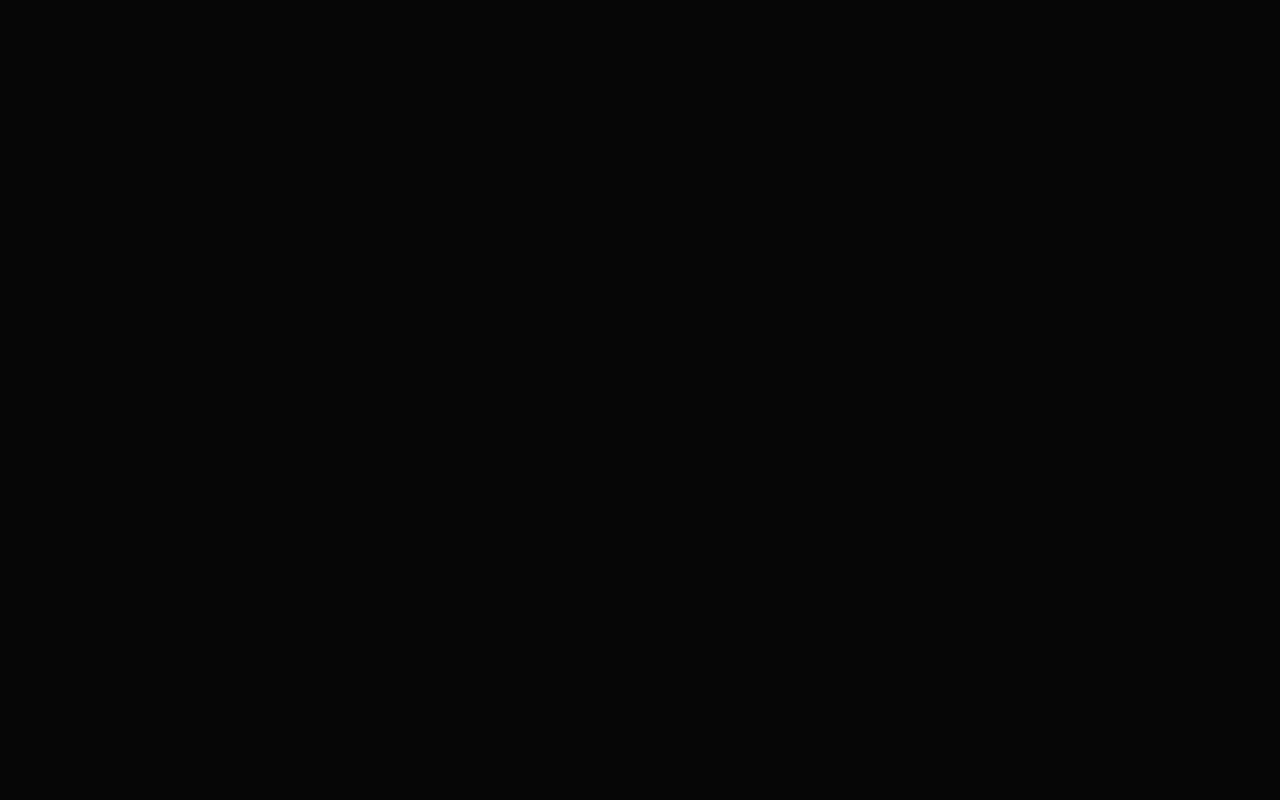
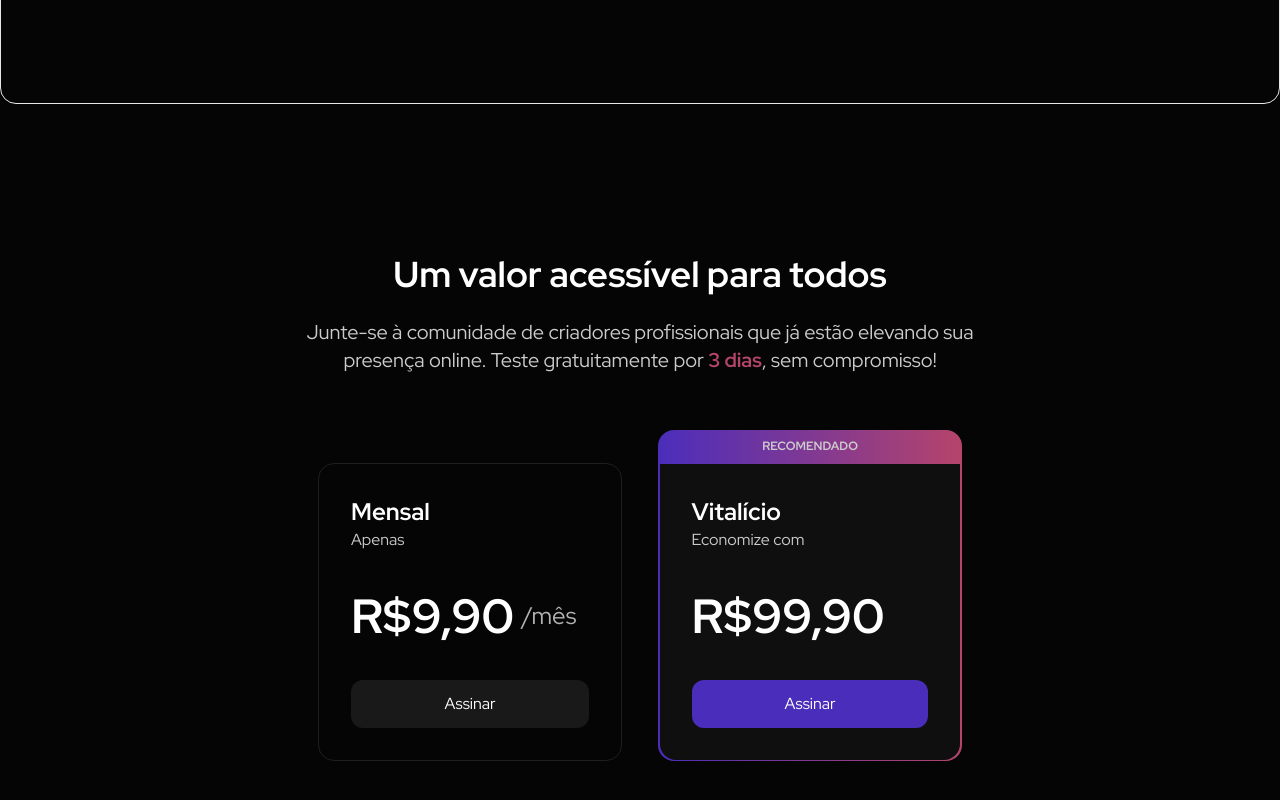
Before and after one commit to Dev-Lops/projectinbio, a Next.js app: page / in a window 1280 px wide. Shown: the part 1496-2296 px from the top of the page. Before the commit the page ends 800 px from the top, so only its background shows below. Built offline with nearby package versions, Linux system fonts and the light colour scheme.

Commit message:
✅ -Pricing component finished

```diff
--- a/app/components/landing-page/hero.tsx
+++ b/app/components/landing-page/hero.tsx
@@ -32,7 +32,6 @@
             <ProjectCard />
           </div>
         </div>
-
       </div>
     </div>
   );
--- /dev/null
+++ b/app/components/landing-page/pricing.tsx
@@ -0,0 +1,53 @@
+import { TRIAL_DAYS } from "@/app/lib/config";
+import Button from "../ui/button";
+
+export default function Pricing() {
+  return (
+    <div className="my-[150px] flex flex-col items-center gap-14">
+      <div className="flex flex-col items-center gap-6">
+        <h3 className="text-4xl font-bold text-white">
+          Um valor acessível para todos
+        </h3>
+        <p className="text-content-body text-xl text-center">
+          Junte-se à comunidade de criadores profissionais que já estão elevando
+          sua <br />
+          presença online. Teste gratuitamente por{" "}
+          <strong className="text-accent-pink">{TRIAL_DAYS} dias</strong>, sem
+          compromisso!
+        </p>
+      </div>
+      <div className="flex items-end gap-9">
+        <div className="w-[304px] p-8 flex flex-col gap-7 rounded-2xl border border-[#1E1E1E]">
+          <div className="flex flex-col">
+            <span className="text-white font-bold text-2xl">Mensal</span>
+            <span className="text-content-body">Apenas</span>
+          </div>
+          <div className="flex items-center gap-2">
+            <span className="text-white font-bold text-[48px]">R$9,90</span>
+            <span className="text-content-headline text-2xl">/mês</span>
+          </div>
+          <Button variant="secondary">Assinar</Button>
+        </div>
+        <div className="flex flex-col">
+          <div className="flex justify-center items-center rounded-t-2xl p-2 w-[304px] bg-[linear-gradient(90deg,#4B2DBB_0%,#B5446B_100%)]">
+            <span className="uppercase text-xs font-bold">Recomendado</span>
+          </div>
+          <div className="p-[1.6px] bg-[linear-gradient(90deg,#4B2DBB_0%,#B5446B_100%)] rounded-b-2xl">
+            <div className="w-full bg-background-secondary p-8 flex flex-col gap-7 rounded-b-2xl">
+              <div className="flex flex-col">
+                <span className="text-white font-bold text-2xl">Vitalício</span>
+                <span className="text-content-body">Economize com</span>
+              </div>
+              <div className="flex items-center gap-1">
+                <span className="text-white font-bold text-[48px]">
+                  R$99,90
+                </span>
+              </div>
+              <Button >Assinar</Button>
+            </div>
+          </div>
+        </div>
+      </div>
+    </div>
+  );
+}
--- /dev/null
+++ b/app/components/landing-page/video-explanation.tsx
@@ -0,0 +1,9 @@
+import { Play } from "lucide-react";
+
+export function VideoExplanation() {
+  return (
+    <div className="border rounded-2xl rounded-border-primary aspect-video items-center justify-center flex my-20">
+      <Play className="text-accent-purple size-16" />
+    </div>
+  )
+}
--- /dev/null
+++ b/app/lib/config.ts
@@ -0,0 +1 @@
+export const TRIAL_DAYS = 3
--- a/app/page.tsx
+++ b/app/page.tsx
@@ -1,11 +1,16 @@
 import { Header } from "./components/landing-page/header";
 import Hero from "./components/landing-page/hero";
+import Pricing from "./components/landing-page/pricing";
+
+import { VideoExplanation } from "./components/landing-page/video-explanation";
 
 export default function Home() {
   return (
     <div className=" max-w-7xl mx-auto">
       <Header />
       <Hero />
+      <VideoExplanation />
+      <Pricing />
     </div>
   );
 }
```
